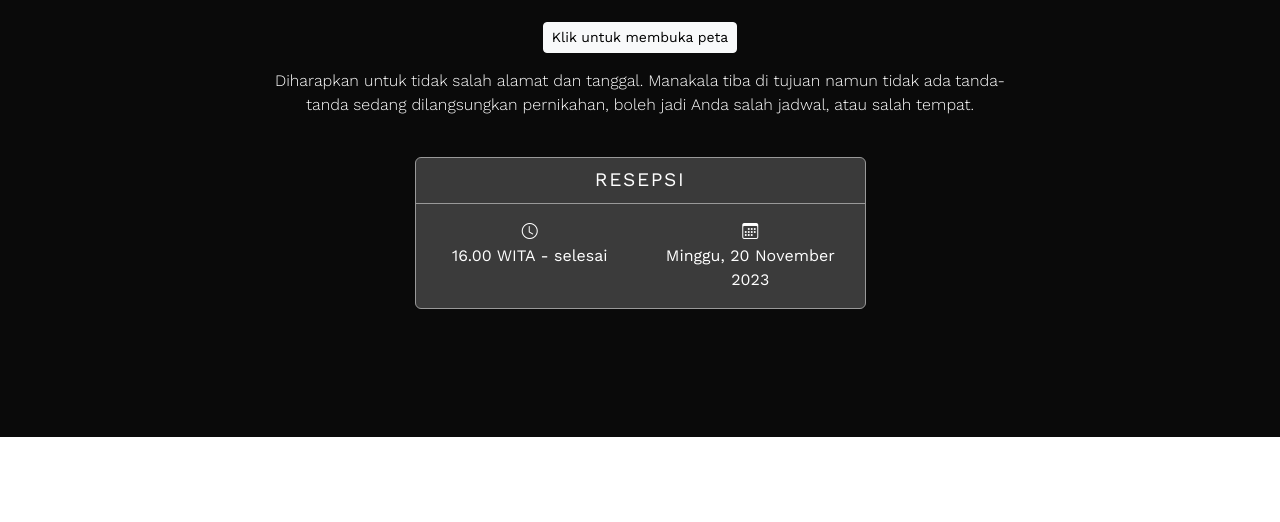
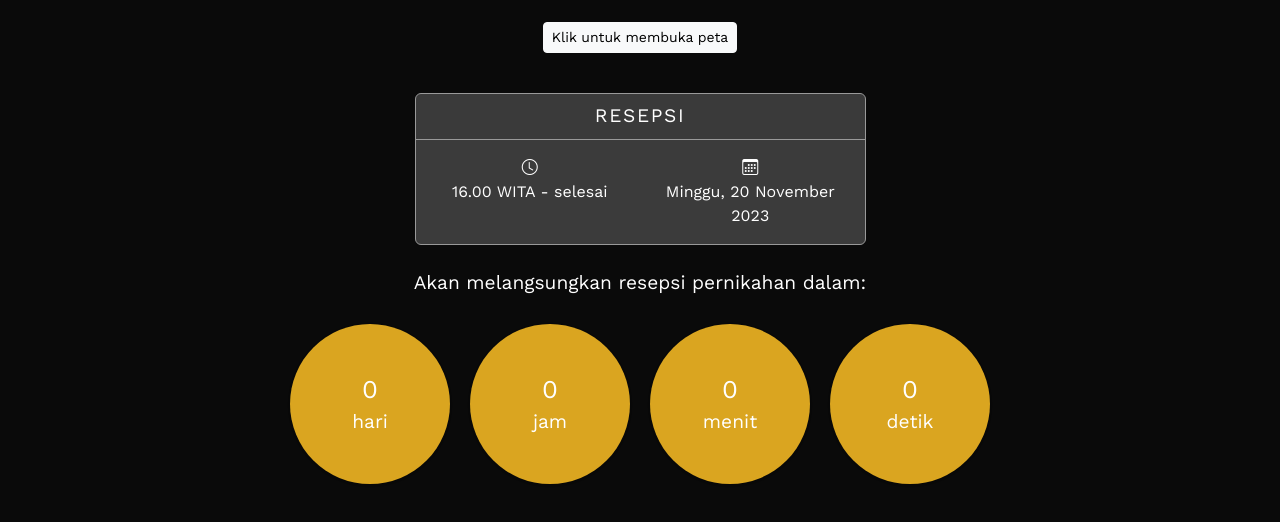
Before and after one commit to gungsandat/santarawedding, a plain HTML site: page index.html in a window 1280 px wide. Shown: the part 2264-2786 px from the top of the page. Drawn offline with nearby package versions, Linux system fonts and the light colour scheme; some packages are replaced by stand-ins of ours; a script that the page names is missing; files whose address does not match are found by name.

Commit message:
perubahan kembali pada index.html

```diff
--- a/index.html
+++ b/index.html
@@ -31,8 +31,8 @@
     <main>
       <h4>Kepada Bapak/Ibu/Saudara/i, <span id="guest-name"></span></h4>
       <h1>Gunggek tia & Gungde Bima</h1>
-      <p>Akan melangsungkan resepsi pernikahan dalam:</p>
-      <div class="simply-countdown"></div>
+
+
       <a href="#home" class="btn btn-lg mt-4" onClick="enableScroll()">Lihat Undangan</a>
     </main>
 
@@ -123,8 +123,7 @@
 
           <a href="https://goo.gl/maps/yinDWjUZgNLDwFcN6" target="_blank" class="btn btn-light btn-sm my-3">Klik untuk
             membuka peta</a>
-          <p class="description">Diharapkan untuk tidak salah alamat dan tanggal. Manakala tiba di tujuan namun tidak
-            ada tanda-tanda sedang dilangsungkan pernikahan, boleh jadi Anda salah jadwal, atau salah tempat.</p>
+
         </div>
       </div>
 
@@ -149,6 +148,12 @@
           </div>
         </div>
       </div>
+      <div class="row justify-content-center mt-4">
+        <div class="col-md-8 col-10 text-center">
+      <p>Akan melangsungkan resepsi pernikahan dalam:</p>
+      <div class="simply-countdown"></div>
+      </div>
+     </div>
     </div>
   </section>
 
```
